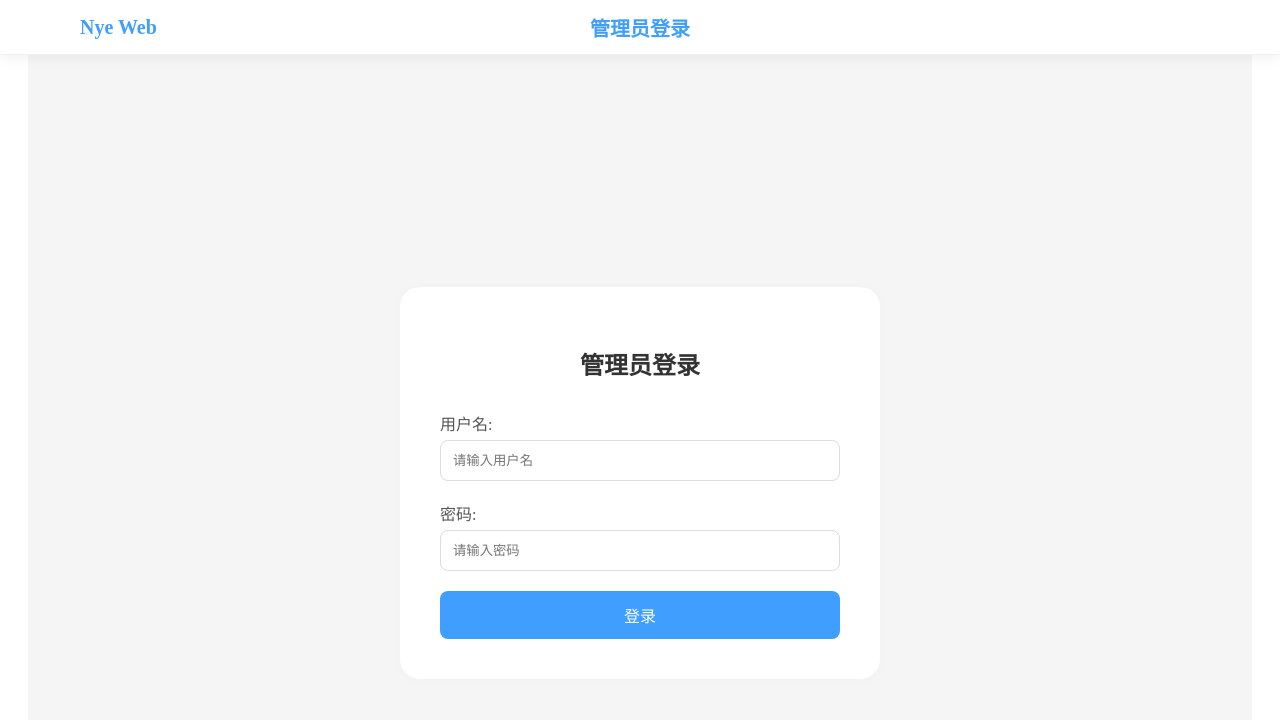
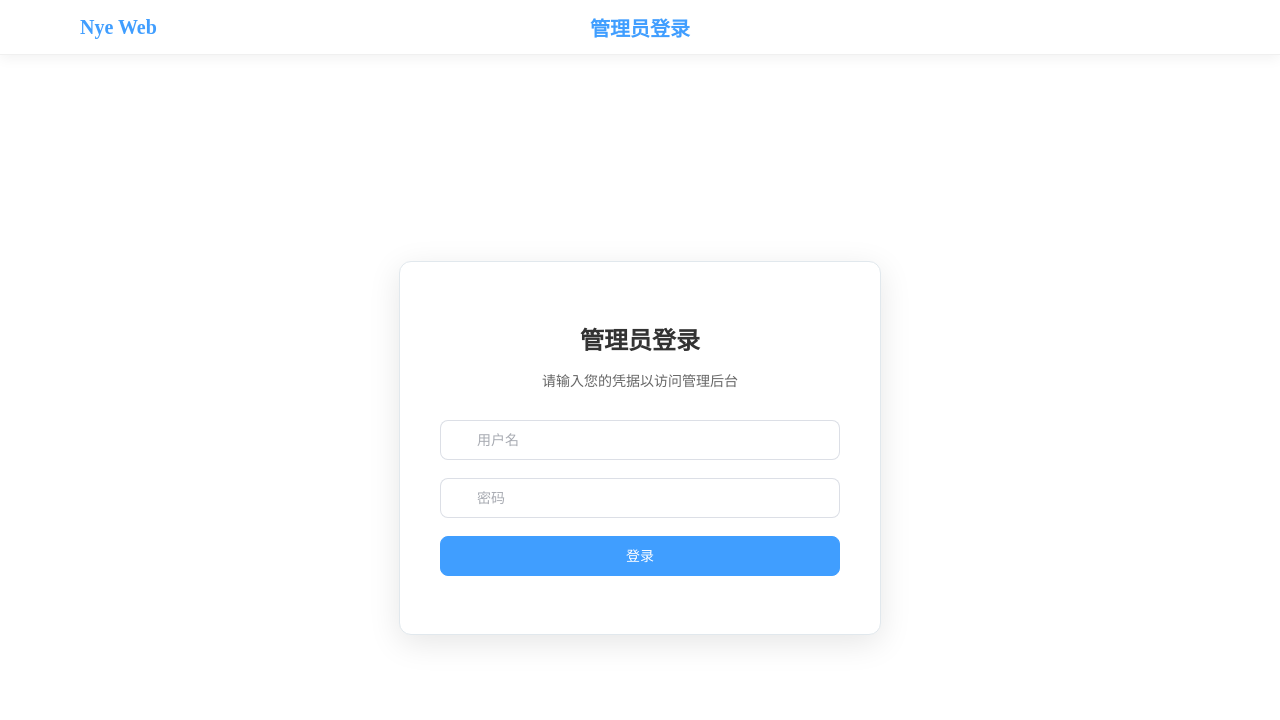
Before and after one commit to NayukiChiba/NyeWeb, a Vue app in the folder frontend/: page /admin/login in a window 1280 px wide. Shown: the top 720 px of the page. Built offline with nearby package versions, Linux system fonts and the light colour scheme.

Commit message:
管理员重定向功能基本完成

```diff
--- a/frontend/src/components/Main/MyInfo/ImageCarousel.vue
+++ b/frontend/src/components/Main/MyInfo/ImageCarousel.vue
@@ -6,7 +6,7 @@
       </div>
     </template>
     <div v-loading="loading">
-      <el-carousel :interval="4000" height="200px" v-if="shuffledImages.length > 0" indicator-position="none">
+      <el-carousel :interval="4000" height="400px" v-if="shuffledImages.length > 0" indicator-position="none">
         <el-carousel-item v-for="image in shuffledImages" :key="image.id">
           <img :src="image.url" class="carousel-image" alt="Favorite Image" />
         </el-carousel-item>
@@ -88,7 +88,7 @@ onMounted(() => {
   display: flex;
   justify-content: center;
   align-items: center;
-  height: 200px;
+  height: 400px;
   color: #909399;
   background-color: #f5f7fa;
   border-radius: 6px;
--- a/frontend/src/router/index.js
+++ b/frontend/src/router/index.js
@@ -111,4 +111,28 @@ const router = createRouter({
   routes
 })
 
+// 路由守卫
+router.beforeEach((to, from, next) => {
+  // 检查是否访问管理后台路由（除了登录页面）
+  if (to.path.startsWith('/admin') && to.path !== '/admin/login') {
+    // 检查是否已登录
+    const token = localStorage.getItem('admin_token')
+    const isLoggedIn = localStorage.getItem('admin_logged_in') === 'true'
+
+    if (!token || !isLoggedIn) {
+      // 未登录，重定向到登录页
+      next({
+        path: '/admin/login',
+        query: { redirect: to.fullPath }
+      })
+    } else {
+      // 已登录，继续访问
+      next()
+    }
+  } else {
+    // 不是管理后台路由或者是登录页，直接访问
+    next()
+  }
+})
+
 export default router
--- a/frontend/src/views/admin/AdminLogin.vue
+++ b/frontend/src/views/admin/AdminLogin.vue
@@ -1,154 +1,158 @@
 <!-- filepath: /d:/Nayey/Code/Vue/nyeweb/frontend/src/views/AdminLogin.vue -->
 <template>
-  <div class="admin-login">
   <div class="login-container">
+    <div class="login-box">
+      <div class="login-header">
         <h2>管理员登录</h2>
-      <form @submit.prevent="handleLogin">
-        <div class="form-group">
-          <label for="username">用户名:</label>
-          <input
-            type="text"
-            id="username"
+        <p>请输入您的凭据以访问管理后台</p>
+      </div>
+
+      <el-form
+        :model="loginForm"
+        class="login-form"
+        @submit.prevent="handleLogin"
+      >
+        <el-form-item>
+          <el-input
             v-model="loginForm.username"
-            required
-            placeholder="请输入用户名"
+            placeholder="用户名"
+            prefix-icon="User"
+            size="large"
           />
-        </div>
-        <div class="form-group">
-          <label for="password">密码:</label>
-          <input
+        </el-form-item>
+
+        <el-form-item>
+          <el-input
+            v-model="loginForm.password"
             type="password"
-            id="password"
-            v-model="loginForm.password"
-            required
-            placeholder="请输入密码"
+            placeholder="密码"
+            prefix-icon="Lock"
+            size="large"
+            show-password
+            @keyup.enter="handleLogin"
           />
-        </div>
-        <button type="submit" :disabled="loading">
-          {{ loading ? '登录中...' : '登录' }}
-        </button>
-      </form>
-      <div v-if="errorMessage" class="error-message">
-        {{ errorMessage }}
-      </div>
+        </el-form-item>
+
+        <el-form-item>
+          <el-button
+            type="primary"
+            size="large"
+            class="login-button"
+            :loading="loading"
+            @click="handleLogin"
+          >
+            登录
+          </el-button>
+        </el-form-item>
+      </el-form>
     </div>
   </div>
 </template>
 
-<script>
-export default {
-  name: 'AdminLogin',
-  data() {
-    return {
-      loginForm: {
+<script setup>
+import { reactive, ref } from 'vue'
+import { useRouter } from 'vue-router'
+import { ElMessage } from 'element-plus'
+import axios from 'axios'
+
+const router = useRouter()
+const loading = ref(false)
+
+const loginForm = reactive({
   username: '',
   password: ''
-      },
-      loading: false,
-      errorMessage: ''
+})
+
+const handleLogin = async () => {
+  if (!loginForm.username || !loginForm.password) {
+    ElMessage.error('请输入用户名和密码')
+    return
   }
-  },
-  methods: {
-    async handleLogin() {
-      this.loading = true;
-      this.errorMessage = '';
+
+  loading.value = true
 
   try {
-        const response = await fetch('/api/admin/login', {
-          method: 'POST',
-          headers: {
-            'Content-Type': 'application/json'
-          },
-          body: JSON.stringify(this.loginForm)
-        });
+    const response = await axios.post('/api/admin/login', {
+      username: loginForm.username,
+      password: loginForm.password
+    })
 
-        const data = await response.json();
+    if (response.data && response.data.token) {
+      // 保存登录信息
+      localStorage.setItem('admin_token', response.data.token)
+      localStorage.setItem('admin_logged_in', 'true')
+      localStorage.setItem('admin_username', response.data.username)
 
-        if (response.ok) {
-          // 保存token到localStorage
-          localStorage.setItem('adminToken', data.token);
-          // 跳转到管理后台
-          this.$router.push('/admin/dashboard');
+      ElMessage.success('登录成功')
+
+      // 获取重定向地址
+      const redirect = router.currentRoute.value.query.redirect || '/admin/dashboard'
+      router.push(redirect)
     } else {
-          this.errorMessage = data.detail || '管理员登录错误';
+      ElMessage.error('登录失败')
     }
   } catch (error) {
-        console.error('登录请求失败:', error);
-        this.errorMessage = '登录失败，请检查网络连接';
+    console.error('登录失败:', error)
+    if (error.response && error.response.status === 401) {
+      ElMessage.error('用户名或密码错误')
+    } else {
+      ElMessage.error('登录失败，请稍后重试')
+    }
   } finally {
-        this.loading = false;
-      }
-    }
+    loading.value = false
   }
 }
 </script>
 
 <style scoped>
-.admin-login {
+.login-container {
   display: flex;
   justify-content: center;
   align-items: center;
   min-height: 100vh;
-  background-color: #f5f5f5;
-  padding-top: 55px; /* 为固定Header留出空间 */
+  background: #ffffff;
+  padding: 20px;
 }
 
-.login-container {
+.login-box {
   background: white;
   padding: 40px;
-  border-radius: 20px; /* 更圆润的边角，与Header保持一致 */
-  box-shadow: 0 2px 8px #f0f1f2; /* 与Header统一的阴影效果 */
+  border-radius: 12px;
+  box-shadow: 0 8px 32px rgba(0, 0, 0, 0.1);
+  border: 1px solid #e1e8ed;
   width: 100%;
   max-width: 400px;
 }
 
-h2 {
+.login-header {
   text-align: center;
   margin-bottom: 30px;
-  color: #333;
 }
 
-.form-group {
-  margin-bottom: 20px;
+.login-header h2 {
+  color: #333;
+  margin-bottom: 8px;
+  font-weight: 600;
 }
 
-label {
-  display: block;
-  margin-bottom: 5px;
-  color: #555;
+.login-header p {
+  color: #666;
+  font-size: 14px;
 }
 
-input {
+.login-form {
   width: 100%;
-  padding: 12px;
-  border: 1px solid #ddd;
-  border-radius: 8px; /* 输入框也使用圆润边角 */
-  box-sizing: border-box;
 }
 
-button {
+.login-button {
   width: 100%;
-  padding: 12px;
-  background-color: #409eff; /* 使用与网站主题色一致的蓝色 */
-  color: white;
-  border: none;
-  border-radius: 8px; /* 按钮圆润边角 */
-  cursor: pointer;
-  font-size: 16px;
 }
 
-button:hover {
-  background-color: #337ecc; /* hover颜色与Logo保持一致 */
+:deep(.el-input__wrapper) {
+  border-radius: 8px;
 }
 
-button:disabled {
-  background-color: #ccc;
-  cursor: not-allowed;
-}
-
-.error-message {
-  color: #dc3545;
-  text-align: center;
-  margin-top: 15px;
+:deep(.el-button) {
+  border-radius: 8px;
 }
 </style>
```
Also changed, not shown: 1 other file (tests, documents, lock files or other folders). Lines whose indentation alone changed are shown as unchanged.
